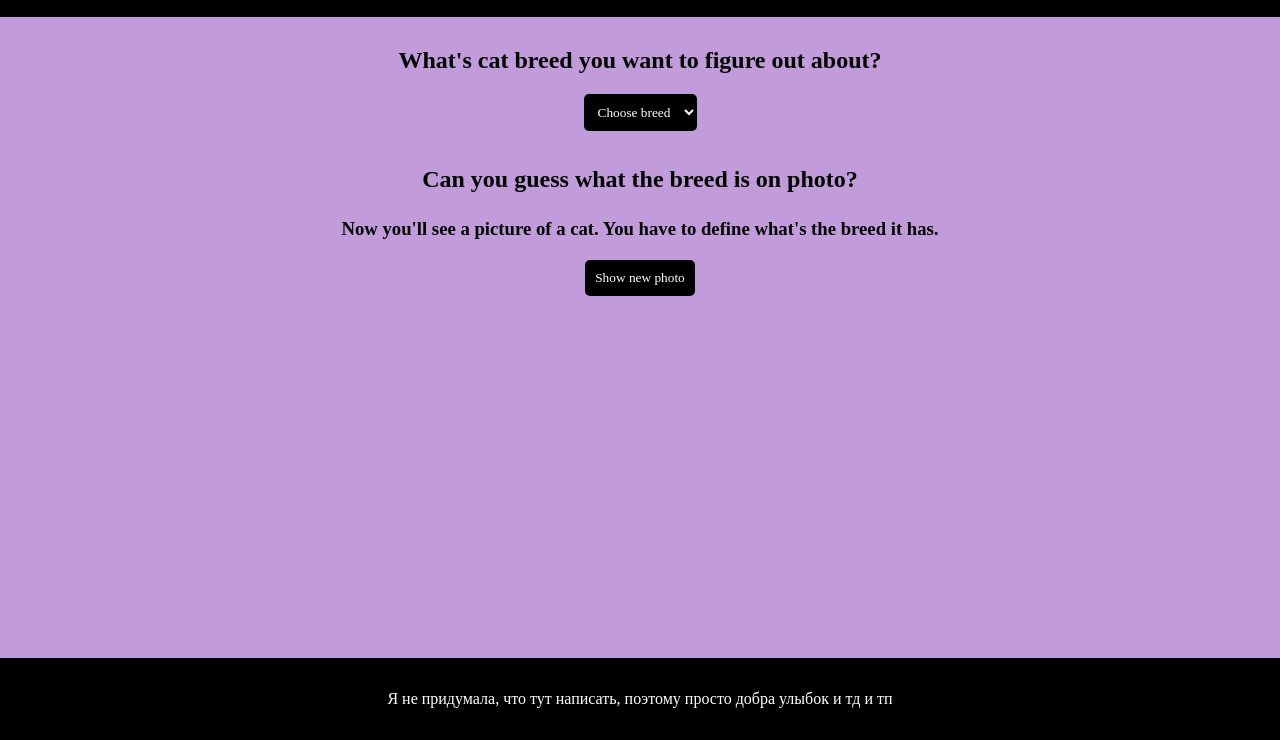
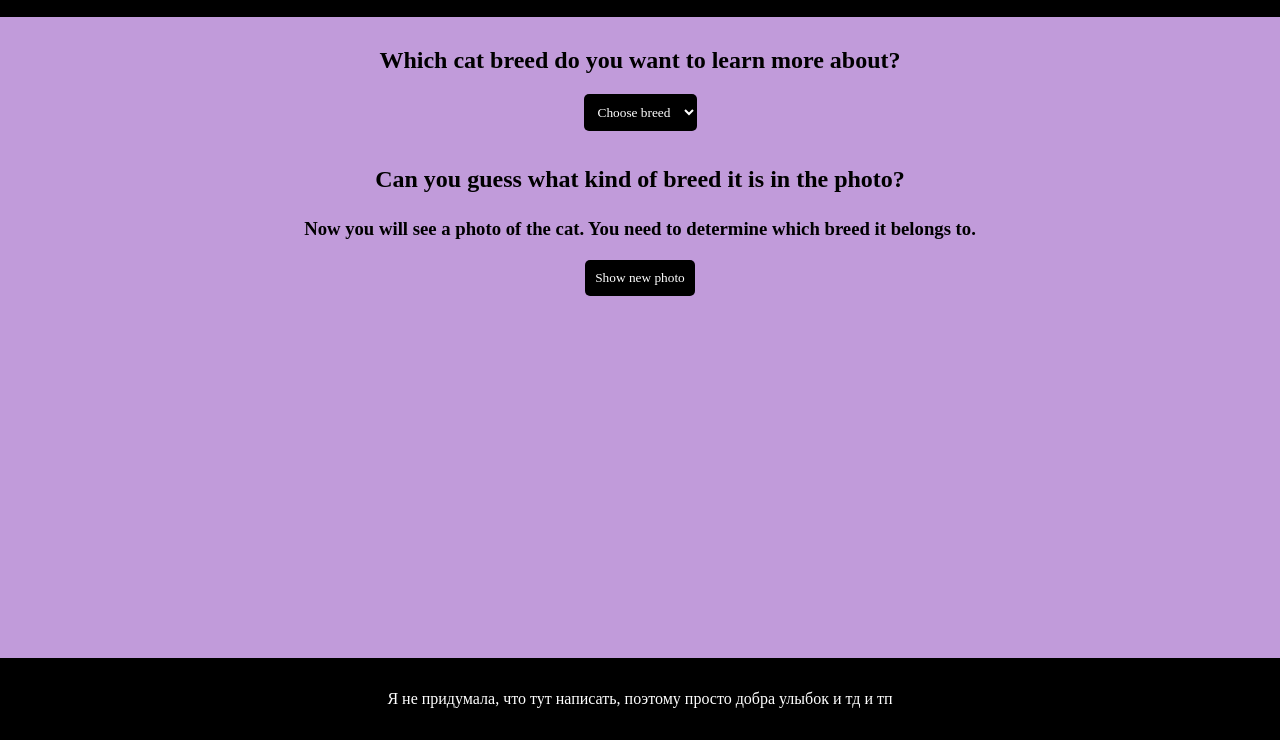
Before and after one commit to wjookey/vite-fetch-poject, a website built with Vite: page index.html in a window 1280 px wide. Shown: the part 60-800 px from the top of the page. Built offline with nearby package versions, Linux system fonts and the light colour scheme; no server answers.

Commit message:
fix HTML

```diff
--- a/index.html
+++ b/index.html
@@ -2,7 +2,7 @@
 <html lang="en">
   <head>
     <meta charset="UTF-8" />
-    <link rel="icon" type="image/svg+xml" href="/cat.png" />
+    <link rel="icon" type="image/png" href="/cat.png" />
     <meta name="viewport" content="width=device-width, initial-scale=1.0" />
     <title>Vite App</title>
     <script src="src/main.js" defer></script>
@@ -19,7 +19,7 @@
         </nav>
     </header>
     <main id="main" class="main container">
-        <h2 id="breedBlockHeader" class="breedBlockHeader">What's cat breed you want to figure out about?</h2>
+        <h2 id="breedBlockHeader" class="breedBlockHeader">Which cat breed do you want to learn more about?</h2>
         <div id="breedBlock" class="breedBlock">
             <select id="breedSelect" class="breedSelect">
                 <option value="">Choose breed</option>
@@ -30,9 +30,9 @@
             </div>
         </div>
 
-        <h2 id="breedGameHeader" class="breedGameHeader">Can you guess what the breed is on photo?</h2>
+        <h2 id="breedGameHeader" class="breedGameHeader">Can you guess what kind of breed it is in the photo?</h2>
         <div id="breedGame" class="breedGame">
-            <h3 class="gameTask">Now you'll see a picture of a cat. You have to define what's the breed it has.</h3>
+            <h3 class="gameTask">Now you will see a photo of the cat. You need to determine which breed it belongs to.</h3>
             <button id="showPhoto" class="showPhoto">Show new photo</button>
             <div id="quizPart" class="quizPart"></div>
         </div>
```
